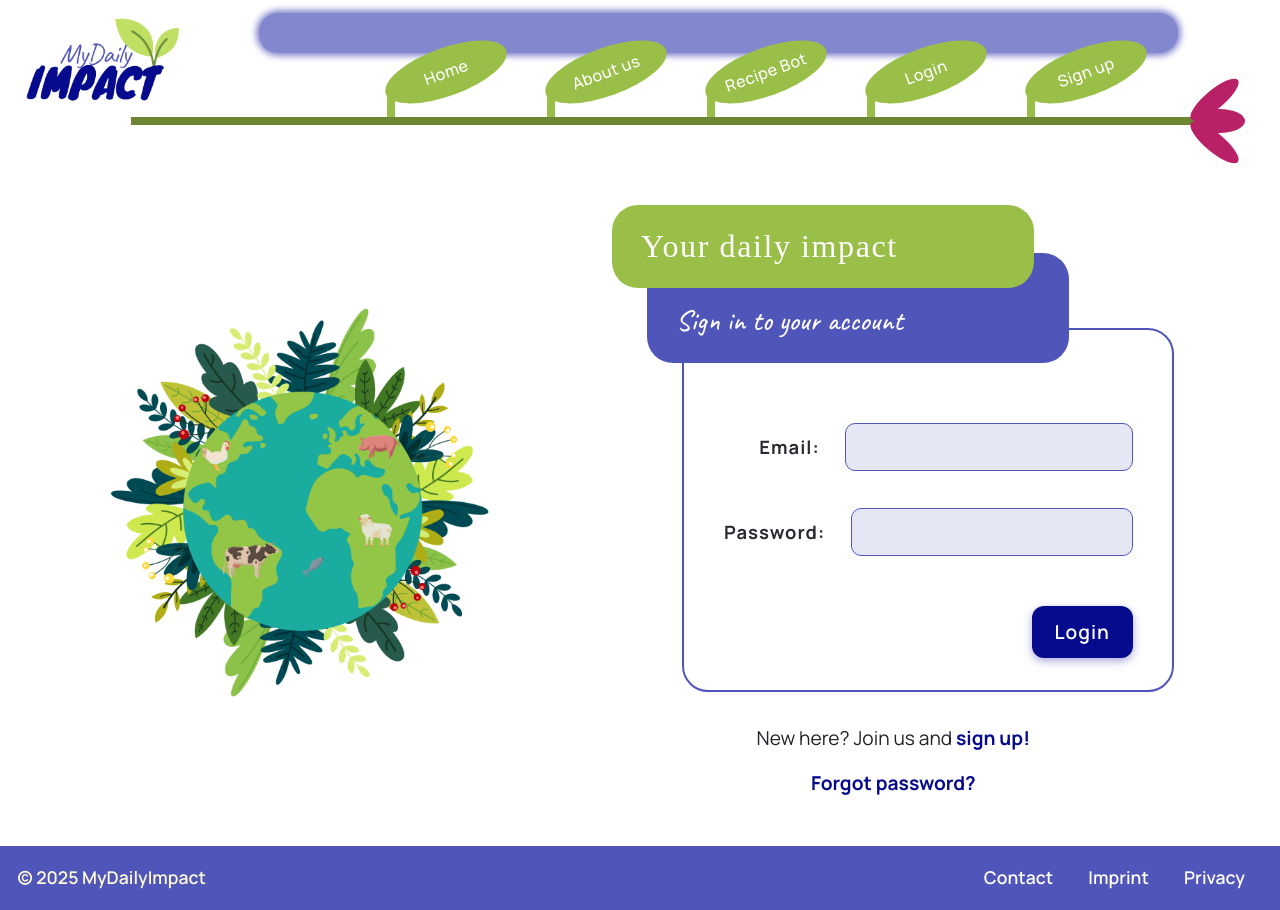
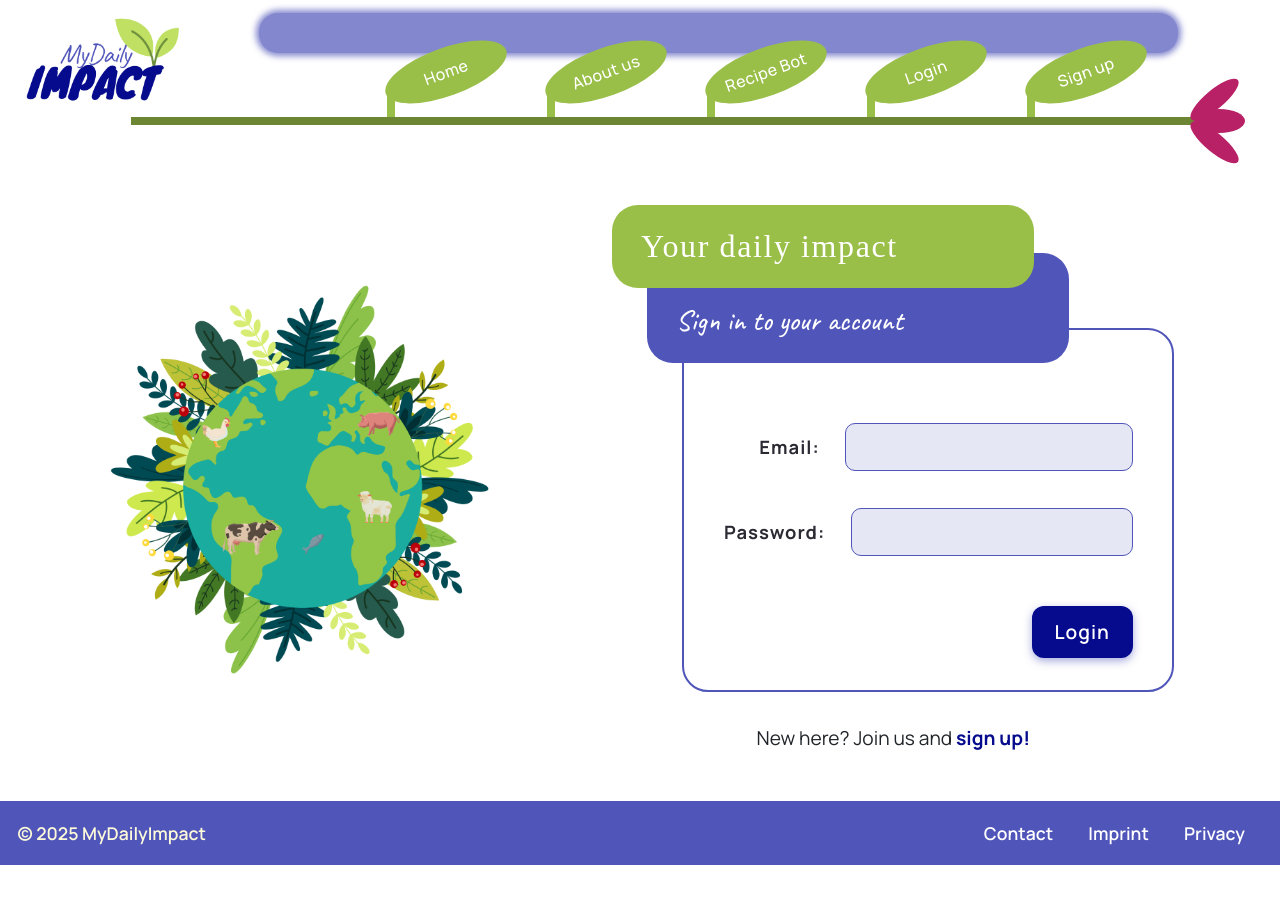
Before and after one commit to TechLabs-Remote-Bootcamp/WS24-MyDailyImpact, a React (Vite) app in the folder mdi-react/: page /login in a window 1280 px wide. After the commit the page ends 865 px from the top, so only its background shows below. Built offline with nearby package versions, Linux system fonts and the light colour scheme; a web font is replaced by a local one.

Commit message:
fix: removed forgot password link

```diff
--- a/mdi-react/src/App.jsx
+++ b/mdi-react/src/App.jsx
@@ -12,7 +12,6 @@ import SignUp from "../src/components/pages/SignUp/SignUp";
 import ContactUs from "./components/pages/ContactUs/ContactUs";
 import Imprint from "../src/components/pages/Imprint/Imprint";
 import Privacy from "../src/components/pages/Privacy/Privacy";
-import ForgotPassword from "../src/components/pages/ForgotPassword/ForgotPassword";
 import MealLogging from "./components/pages/MealLogging/MealLogging";
 import Dashboard from "../src/components/pages/Dashboard/Dashboard";
 import MealHistory from "../src/components/pages/MealHistory/MealHistory";
@@ -34,7 +33,6 @@ export default function App() {
           <Route path="/contact-us" element={<ContactUs />}></Route>
           <Route path="/imprint" element={<Imprint />}></Route>
           <Route path="/privacy" element={<Privacy />}></Route>
-          <Route path="/forgot-password" element={<ForgotPassword />}></Route>
           <Route path="/dashboard" element={<Dashboard />}></Route>
           <Route path="/recipeBot" element={<RecipeBot />}></Route>
           <Route path="/meal-logging" element={<MealLogging />}></Route>
--- a/mdi-react/src/components/pages/Login/Login.jsx
+++ b/mdi-react/src/components/pages/Login/Login.jsx
@@ -22,11 +22,6 @@ export default function Login() {
                 </Link>
               </span>
             </p>
-            <p>
-              <Link className={styles.link} to="/forgot-password">
-                Forgot password?
-              </Link>
-            </p>
           </div>
         </div>
       }
```
